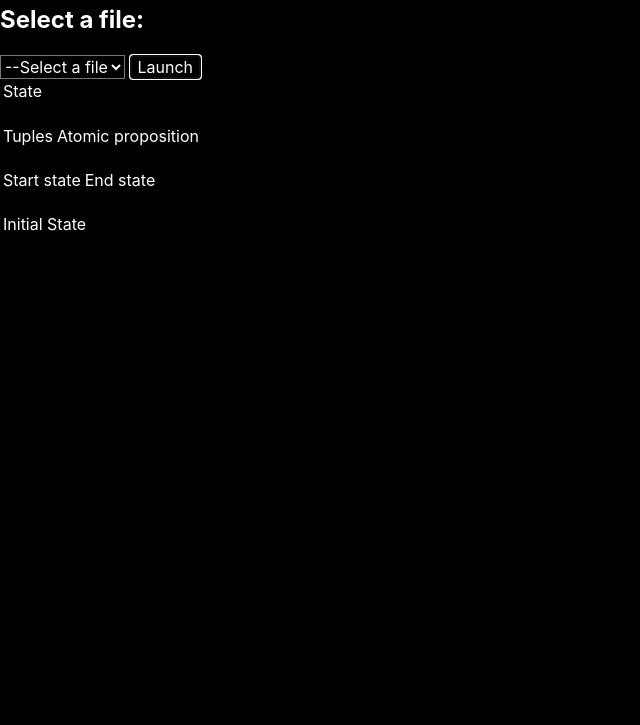
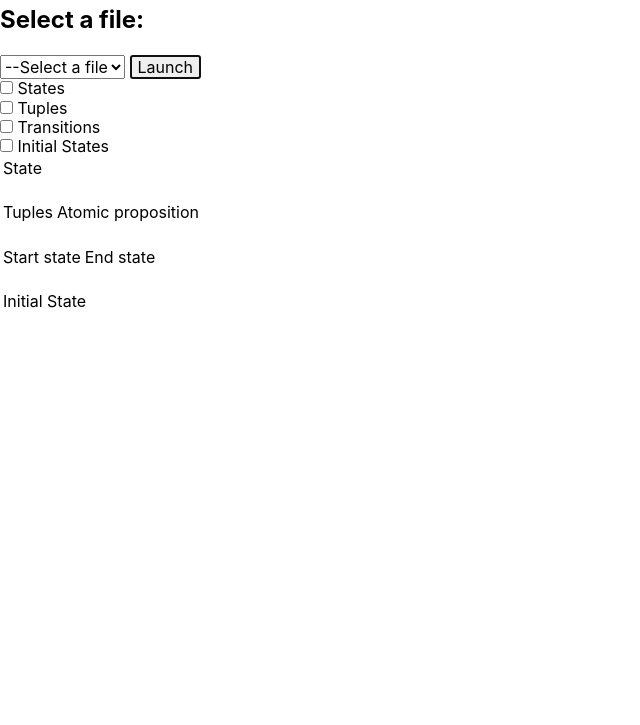
Before and after one commit to eldondanonino/FormalModeling_MiniProjet, a website: page FormalModeling_MiniProjet/src/webpages/index.html in a window 1280 px wide. Shown: the part 75-800 px from the top of the page, without its empty margins (0-640 px from the left). Drawn offline with nearby package versions, Linux system fonts and the light colour scheme.

Commit message:
Test Dark Theme

```diff
--- a/FormalModeling_MiniProjet/src/styles/style.css
+++ b/FormalModeling_MiniProjet/src/styles/style.css
@@ -1,6 +1,21 @@
 /* Opinionated CSS defaults based on:
   ! normalize.css v8.0.1 | MIT License | github.com/necolas/normalize.css
 */
+
+/* Light mode */
+@media (prefers-color-scheme: light) {
+  body {
+      background-color: white;
+      color: black;
+  }
+}
+/* Dark mode */
+@media (prefers-color-scheme: dark) {
+  body {
+      background-color: black;
+      color: white;
+  }
+}
 
 html {
   line-height: 1.2;
@@ -11,10 +26,6 @@ html,
 * {
   font-family: -apple-system, BlinkMacSystemFont, "Segoe UI", Roboto, Ubuntu,
     "Helvetica Neue", Helvetica, sans-serif;
-
-  /* Dark Theme pour les yeux */
-  background-color: black;
-  color: white;
 }
 
 body {
--- a/FormalModeling_MiniProjet/src/webpages/index.html
+++ b/FormalModeling_MiniProjet/src/webpages/index.html
@@ -25,6 +25,33 @@
       </select>
 
       <button id="selectFile-validate" type="button" autofocus>Launch</button>
+
+      <div>
+        <input type="checkbox" id="cb-states" name="states" value="states" />
+        <label for="states">States</label>
+      </div>
+      <div>
+        <input type="checkbox" id="cb-tuples" name="tuples" value="tuples" />
+        <label for="tuples">Tuples</label>
+      </div>
+      <div>
+        <input
+          type="checkbox"
+          id="cb-transitions"
+          name="transitions"
+          value="transitions"
+        />
+        <label for="transitions">Transitions</label>
+      </div>
+      <div>
+        <input
+          type="checkbox"
+          id="cb-initial-states"
+          name="initial-states"
+          value="initial-states"
+        />
+        <label for="initial-states">Initial States</label>
+      </div>
     </form>
 
     <div id="selectOutput"></div>
```
